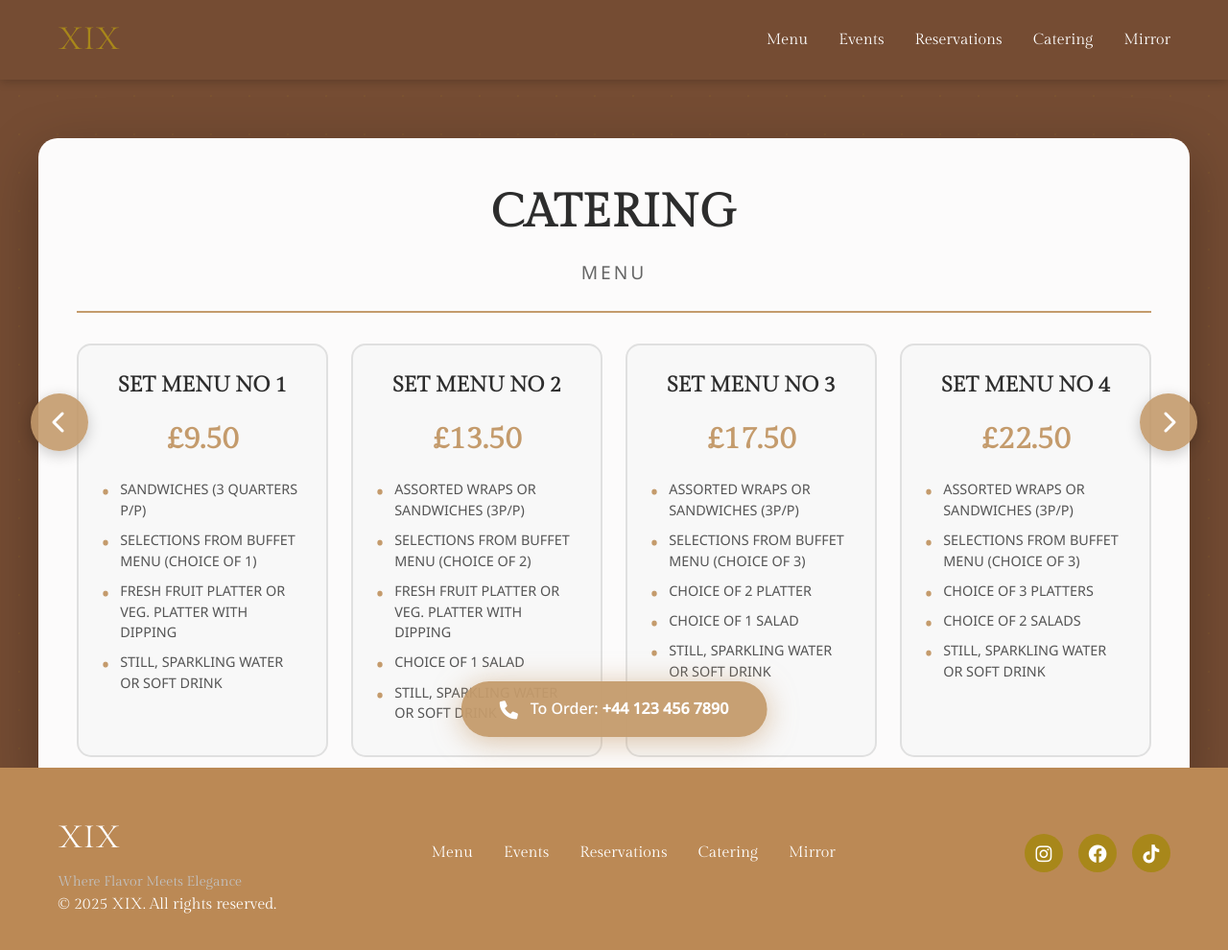
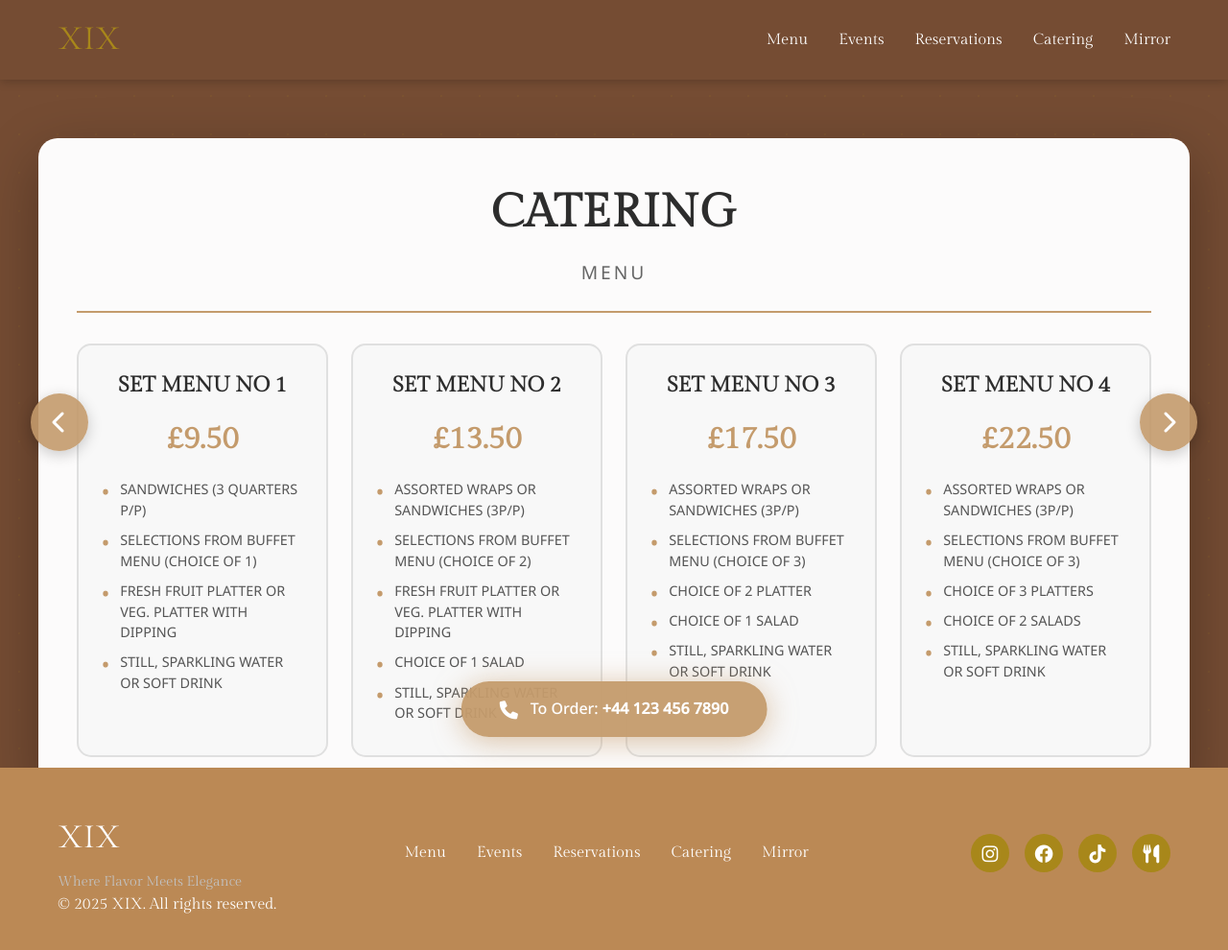
Before and after one commit to Alex-Asta407/xix-restaurant, a website: page catering.html in a window 1280 px wide. Shown: the whole page at 96% size. Drawn offline with Linux system fonts and the light colour scheme.

Commit message:
Added delivery icon on catering page

```diff
--- a/catering.html
+++ b/catering.html
@@ -236,6 +236,10 @@
                     <a href="https://www.tiktok.com/@xix_nineteen" target="_blank" class="social-link">
                         <i class="fab fa-tiktok"></i>
                     </a>
+                    <a href="https://xix-nineteen-london.nextorder.com/"
+                        target="_blank" rel="noopener noreferrer" class="social-link" aria-label="Order online">
+                        <i class="fas fa-utensils"></i>
+                    </a>
                 </div>
             </div>
             <div class="footer-bottom">
```
